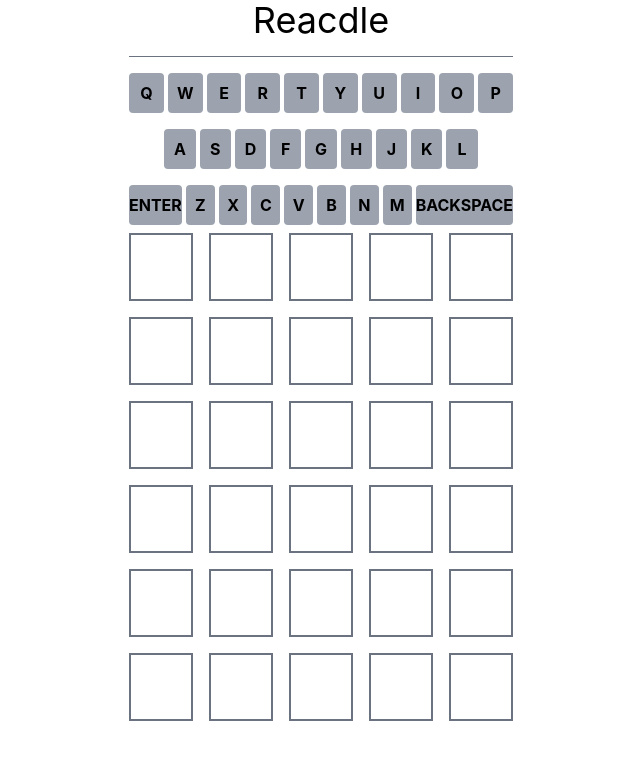
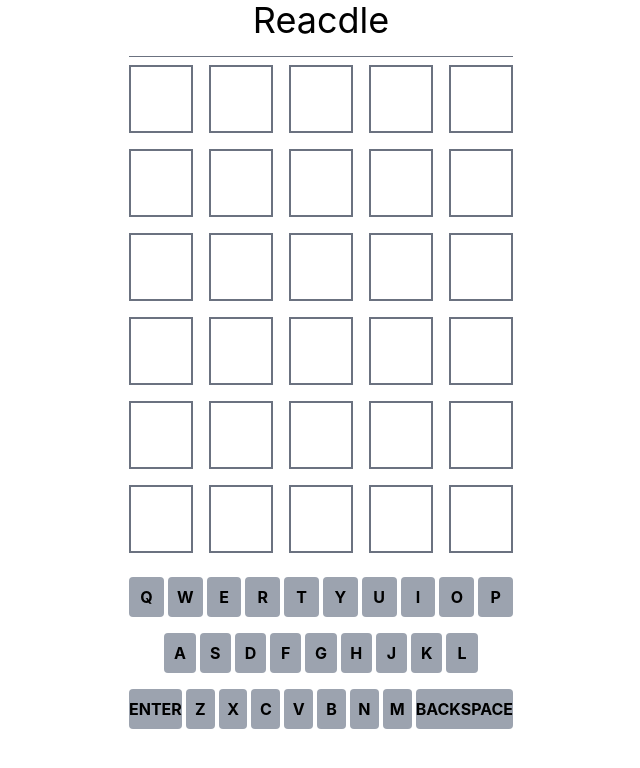
Before and after one commit to kibutan/wordle-react, a React (Vite) app: page / in a window 1280 px wide. Shown: the top 768 px of the page, without its empty margins (319-959 px from the left). Built offline with nearby package versions, Linux system fonts and the light colour scheme.

Commit message:
have keyboard show right state

```diff
--- a/src/App.tsx
+++ b/src/App.tsx
@@ -48,12 +48,8 @@ export default function App() {
       <header className="border-b border-gray-500 pb-4 mb-2">
         <h1 className="text-4xl text-center">Reacdle</h1>
       </header>
-      <Keyboard
-        onClick={(letter) => {
-          addGuessLetter(letter);
-        }}
-      />
-      <main className="grid grid-rows-6 gap-4">
+
+      <main className="grid grid-rows-6 gap-4 mb-4">
         {rows.map(({ guess, result }, index) => (
           <WordRow
             key={index}
@@ -65,6 +61,13 @@ export default function App() {
           />
         ))}
       </main>
+
+      <Keyboard
+        onClick={(letter) => {
+          addGuessLetter(letter);
+        }}
+      />
+
       {isGameOver && (
         <div
           role="modal"
--- a/src/Keyboard.tsx
+++ b/src/Keyboard.tsx
@@ -1,10 +1,16 @@
 import React from "react";
+import { useStore } from "./store";
+import { LetterState } from "./word-utils";
 
 export default function Keyboard({
   onClick: onClickProp,
 }: {
   onClick: (letter: string) => void;
 }) {
+  const keyboardLetterState = useStore((s) => s.keyboardLetterState);
+
+  console.log(keyboardLetterState);
+
   const onClick = (e: React.MouseEvent<HTMLButtonElement>) => {
     const letter = e.currentTarget.textContent;
     console.log(letter);
@@ -19,12 +25,16 @@ export default function Keyboard({
             {keyboardRow.map((key, index) => {
               console.log(key);
               let styles = "rounded font-bold uppercase py-2 flex-1";
-              if (key !== "") {
-                styles += " bg-gray-400";
-              }
+              const letterState = keyStateStyles[keyboardLetterState[key]];
 
               if (key === "") {
                 styles += " pointer-events-none";
+              }
+
+              if (letterState) {
+                styles += ` ${letterState}`;
+              } else if (key !== "") {
+                styles += " bg-gray-400";
               }
               return (
                 <button onClick={onClick} key={index} className={styles}>
@@ -44,3 +54,9 @@ const keyboardKeys = [
   ["", "a", "s", "d", "f", "g", "h", "j", "k", "l", ""],
   ["Enter", "z", "x", "c", "v", "b", "n", "m", "Backspace"],
 ];
+
+const keyStateStyles = {
+  [LetterState.Miss]: "bg-gray-500",
+  [LetterState.Present]: "bg-yellow-500",
+  [LetterState.Match]: "bg-green-500",
+};
--- a/src/store.ts
+++ b/src/store.ts
@@ -12,6 +12,7 @@ interface StoreState {
   answer: string;
   rows: GuessRow[];
   gameState: "playing" | "won" | "lost";
+  keyboardLetterState: { [letter: string]: LetterState };
   addGuess: (guess: string) => void;
   newGame: (initialGuess?: string[]) => void;
 }
@@ -31,8 +32,27 @@ export const useStore = create<StoreState>(
           },
         ];
 
+        const keyboardLetterState = get().keyboardLetterState;
+        result.forEach((r, index) => {
+          const resultGuessLetter = guess[index];
+
+          const currentLetterState = keyboardLetterState[resultGuessLetter];
+
+          switch (currentLetterState) {
+            case LetterState.Match:
+              break;
+            case LetterState.Present:
+              if (r === LetterState.Miss) {
+                break;
+              }
+            default:
+              keyboardLetterState[resultGuessLetter] = r;
+              break;
+          }
+        });
         set(() => ({
           rows,
+          keyboardLetterState,
           gameState: didWin
             ? "won"
             : rows.length === GUESS_LENGTH
@@ -43,12 +63,14 @@ export const useStore = create<StoreState>(
       return {
         answer: getRandomWord(),
         rows: [],
+        keyboardLetterState: {},
         gameState: "playing",
         addGuess,
         newGame: (initialRows = []) => {
           set({
             answer: getRandomWord(),
             rows: [],
+            keyboardLetterState: {},
             gameState: "playing",
           });
 
```
